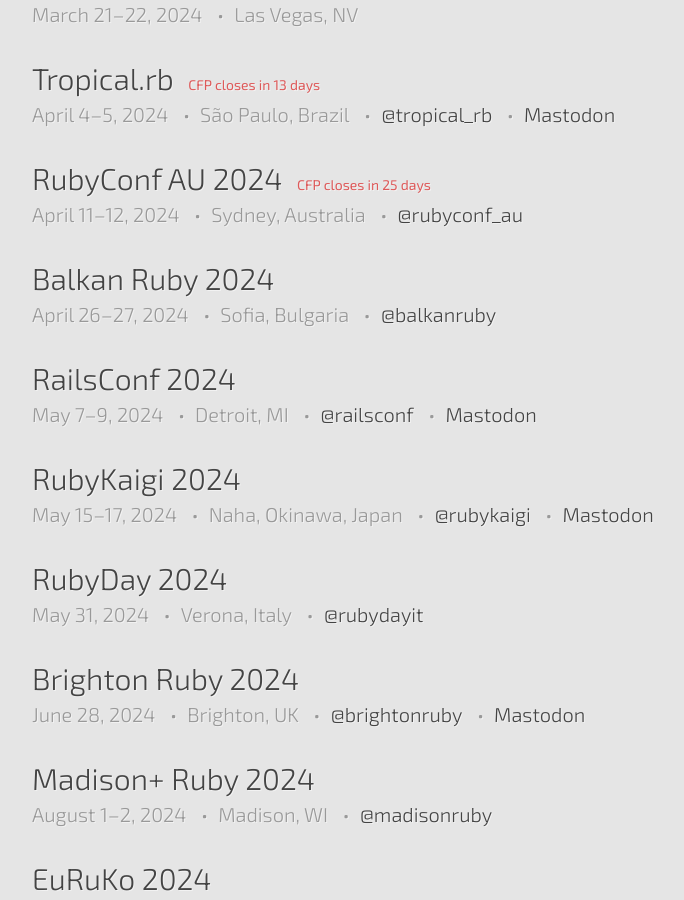
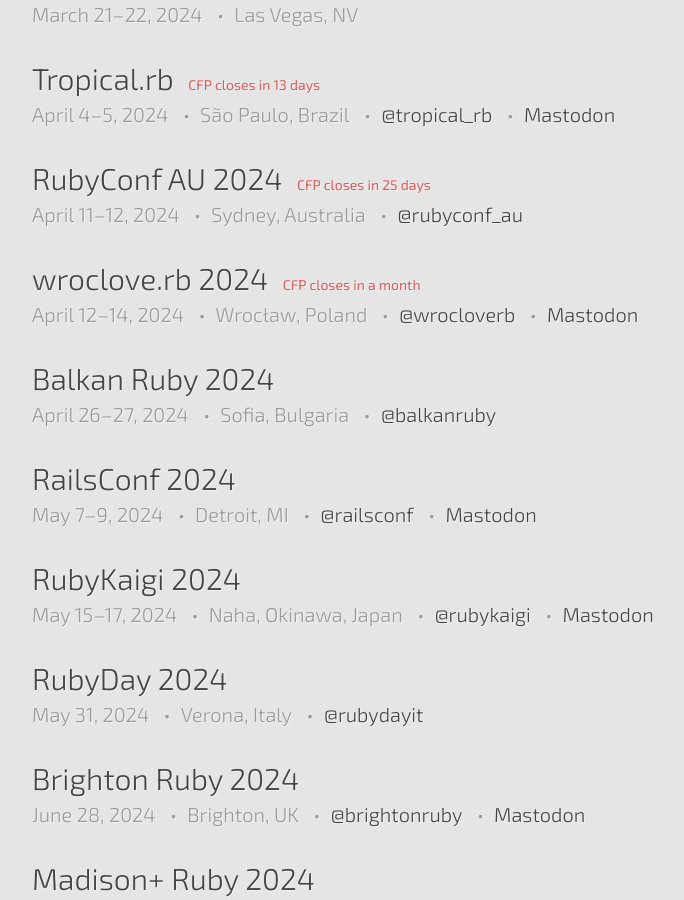
Before and after one commit to ruby-conferences/ruby-conferences.github.io, a Jekyll site: the page built from index.html, in a window 1280 px wide and 900 px high, scrolled down 802 px. Shown: the whole window, without its empty margins (208-892 px from the left). Built offline with Jekyll 4.4.1, drawn with Linux system fonts in a browser that asks for light colours.

Commit message:
Add wroclove.rb 2024 (#551)

```diff
--- a/_data/conferences.yml
+++ b/_data/conferences.yml
@@ -2310,6 +2310,16 @@
   url: https://2023.wrocloverb.com
   twitter: wrocloverb
   video_link: https://www.youtube.com/playlist?list=PLoGBNJiQoqRDwTvPjY1F_7ccYO7O26RJ9
+
+- name: wroclove.rb 2024
+  location: Wrocław, Poland
+  start_date: 2024-04-12
+  end_date: 2024-04-14
+  url: https://wrocloverb.com
+  twitter: wrocloverb
+  mastodon: https://ruby.social/@wrocloverb/
+  cfp_phrase: CFP closes
+  cfp_date: 2024-01-31
 
 - name: Rails Camp West 2023
   location: North Shore O’ahu Hawaii
```
